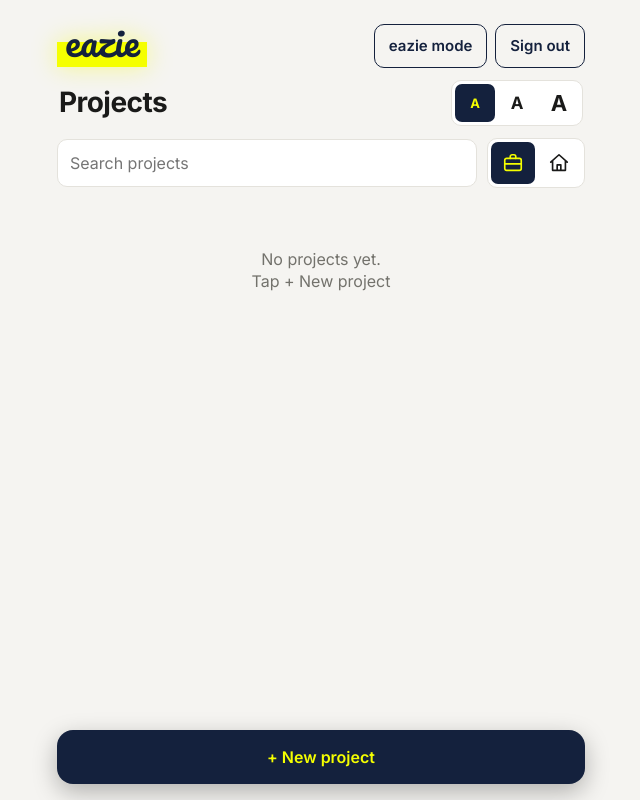
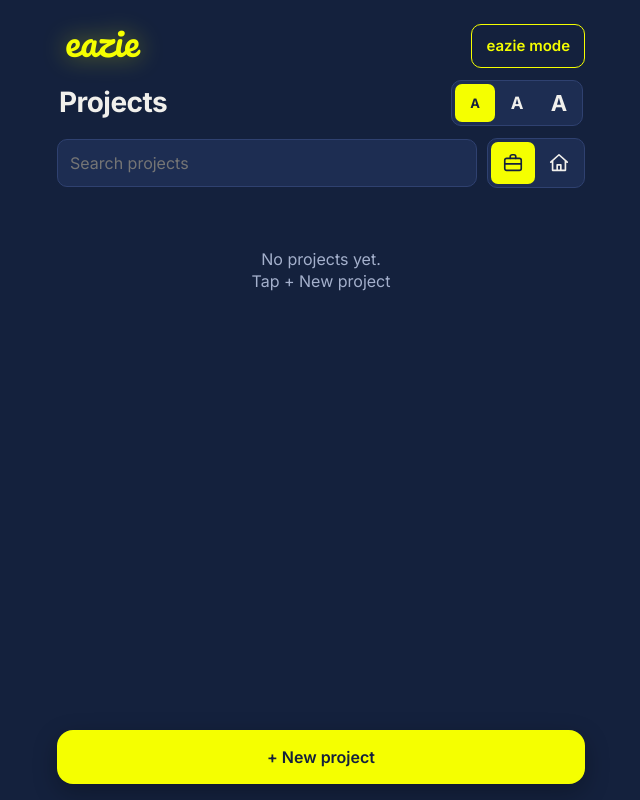
Before and after one commit to jasonpreid-rb/eazie, a plain HTML site: page index.html in a window 1280 px wide. Shown: the whole page, without its empty margins (319-959 px from the left). Drawn offline with Linux system fonts and the light colour scheme.

Commit message:
index dark update

```diff
--- a/index.html
+++ b/index.html
@@ -1,9 +1,9 @@
 <!DOCTYPE html>
-<html lang="en">
+<html lang="en" data-theme="dark">
 <head>
 <meta charset="utf-8">
 <meta name="viewport" content="width=device-width, initial-scale=1, viewport-fit=cover, interactive-widget=resizes-content">
-<meta name="theme-color" content="#14213d" media="(prefers-color-scheme: dark)">
+<meta name="theme-color" content="#14213d">
 <link href="https://fonts.googleapis.com/css2?family=Inter:wght@400;500;600;700&family=Pacifico&display=swap" rel="stylesheet">
 <title>eazie</title>
 <style>
@@ -11,7 +11,7 @@
 --bg:#f5f4f1;--card:#fff;--ink:#1a1a19;--mute:#73726c;--line:#e4e2dc;--btn:#14213d;--btnink:#f5ff00;--acc:#14213d;
 --new:#1f7a50;--doing:#ff8f1f;--wait:#7a4fc2;--done:#2b5cc4;--over:#c62f2f}
 @media (prefers-color-scheme:dark){:root:not([data-theme="light"]){--bg:#14213d;--card:#1d2d52;--ink:#f1f0ec;--mute:#a4b0cc;--line:#2f4170;--btn:#f5ff00;--btnink:#14213d;--acc:#f5ff00;--over:#ff8a80}}
-:root[data-theme="dark"]{--bg:#14213d;--card:#1d2d52;--ink:#f1f0ec;--mute:#a4b0cc;--line:#2f4170;--btn:#f5ff00;--btnink:#14213d;--acc:#f5ff00;--over:#ff8a80}
+:root[data-theme="dark"]{color-scheme:dark;--bg:#14213d;--card:#1d2d52;--ink:#f1f0ec;--mute:#a4b0cc;--line:#2f4170;--btn:#f5ff00;--btnink:#14213d;--acc:#f5ff00;--over:#ff8a80}
 html{scroll-padding-top:env(safe-area-inset-top,0px)}
 *,*:before,*:after{box-sizing:inherit}
 body{margin:0;background:var(--bg);color:var(--ink);font-family:system-ui,-apple-system,"Segoe UI",Roboto,sans-serif;font-size:1rem;line-height:1.4}
@@ -172,7 +172,7 @@ button:focus-visible,a:focus-visible,input:focus-visible,textarea:focus-visible{
 </head>
 <body>
 <main>
-<div class="bar"><div class="logo"><span class="wm">eazie</span></div><div class="rt"><button class="so" id="ez" aria-pressed="false">eazie mode</button><button class="so" id="so">Sign out</button></div></div>
+<div class="bar"><div class="logo"><span class="wm">eazie</span></div><div class="rt"><button class="so" id="ez" aria-pressed="false">eazie mode</button><button class="so" id="so" hidden style="display:none">Sign out</button></div></div>
 <div class="head"><h1 id="ttl">Projects</h1><div class="ts" role="group" aria-label="Text size"><button data-z="0" aria-label="Normal text" title="Normal text" style="font-size:13px">A</button><button data-z="1" aria-label="Large text" title="Large text" style="font-size:17px">A</button><button data-z="2" aria-label="Extra large text" title="Extra large text" style="font-size:22px">A</button></div></div>
 <div class="srow"><input id="q" type="search" placeholder="Search projects" autocomplete="off" aria-label="Search projects"><div class="md" id="mt" role="group" aria-label="Project type"></div></div>
 <div id="list"></div>
```
